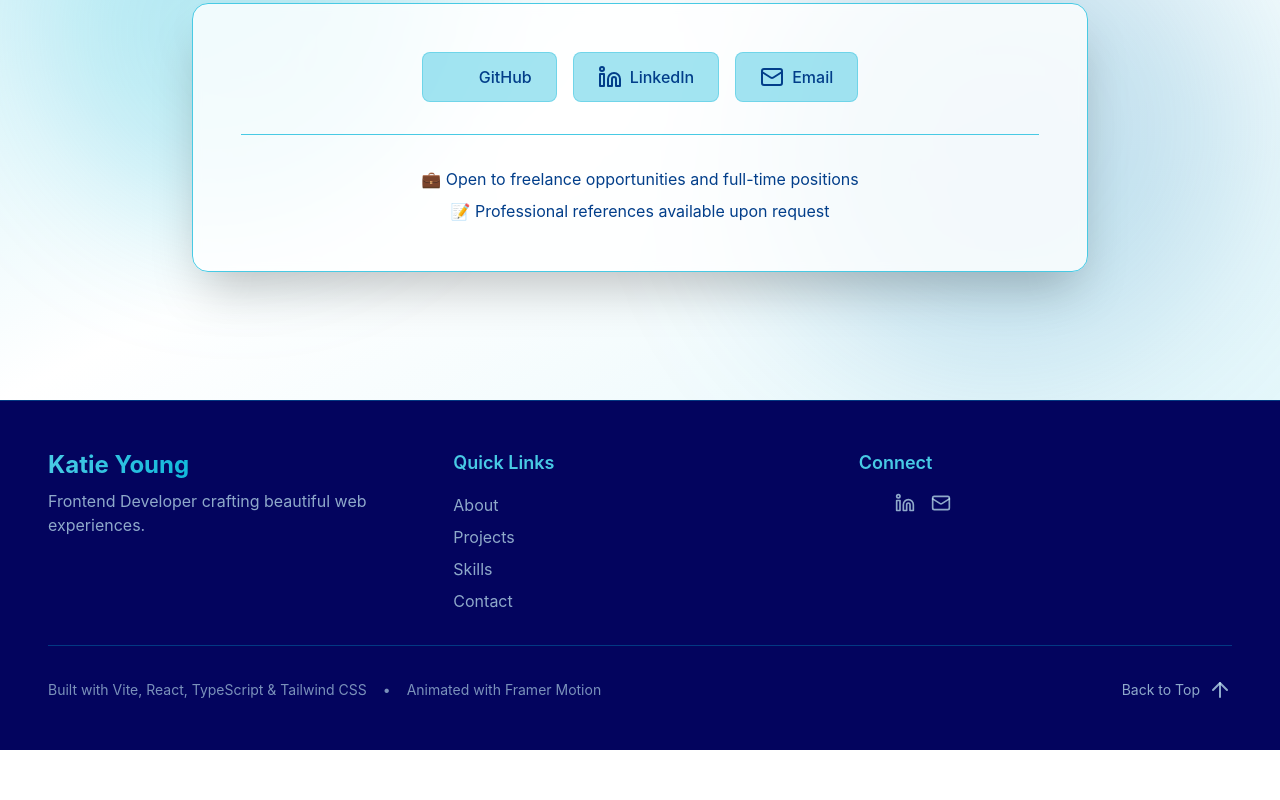
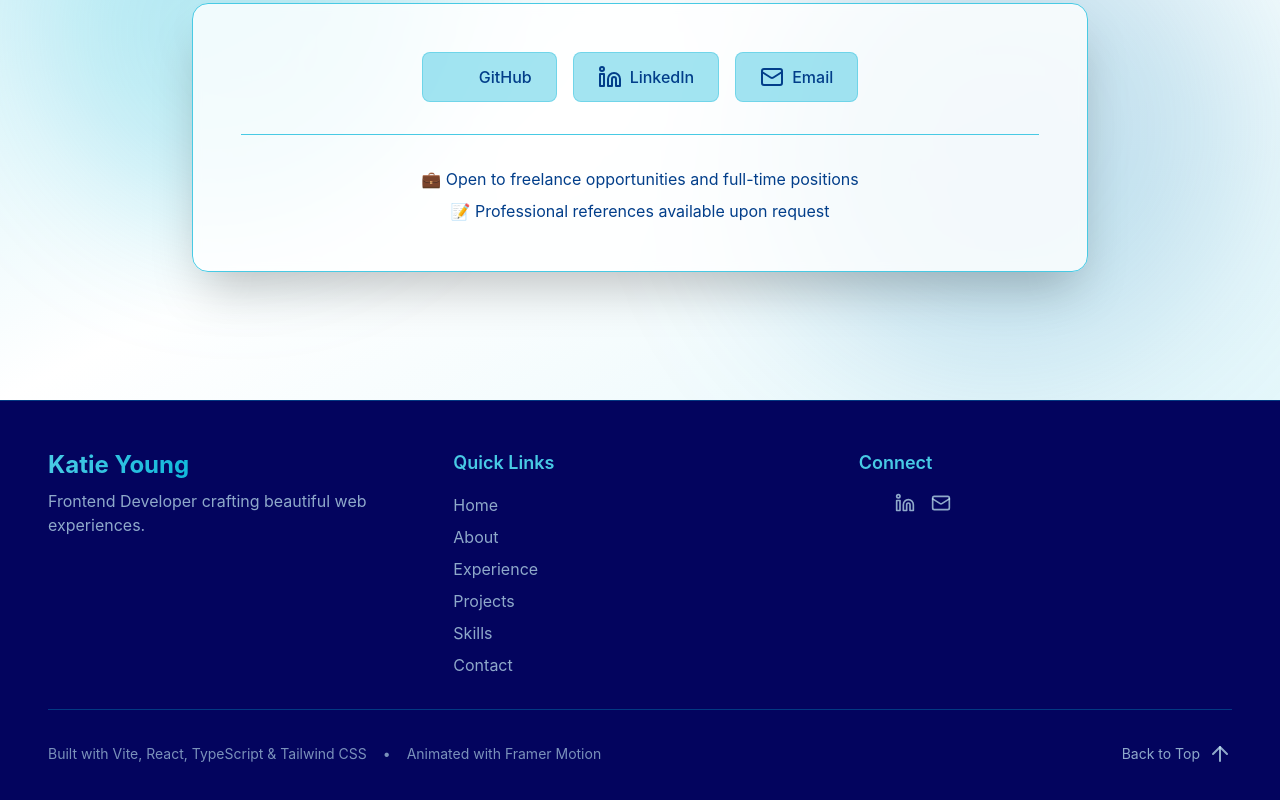
Before and after one commit to cheshirekate8/cheshirekate8.github.io, a React (Vite) app: page / in a window 1280 px wide. Shown: the part 7293-8093 px from the top of the page. Before the commit the page ends 8043 px from the top, so only its background shows below. Built offline with nearby package versions, Linux system fonts and the light colour scheme; some icons are missing.

Commit message:
using navlinks on footer instead of hard code

```diff
--- a/src/components/layout/Footer.tsx
+++ b/src/components/layout/Footer.tsx
@@ -2,6 +2,7 @@ import { SiGithub } from "@icons-pack/react-simple-icons";
 import { motion } from "framer-motion";
 import { ArrowUp, Linkedin, Mail } from "lucide-react";
 import { socialLinks } from "../../data/social";
+import { navLinks } from "../../data/navigation";
 
 const Footer = () => {
   const currentYear = new Date().getFullYear();
@@ -43,38 +44,19 @@ const Footer = () => {
               Quick Links
             </h4>
             <ul className="space-y-2">
-              <li>
-                <a
-                  href="#about"
-                  className="text-light-cyan/70 hover:text-vivid-sky transition-colors"
-                >
-                  About
-                </a>
-              </li>
-              <li>
-                <a
-                  href="#projects"
-                  className="text-light-cyan/70 hover:text-vivid-sky transition-colors"
-                >
-                  Projects
-                </a>
-              </li>
-              <li>
-                <a
-                  href="#skills"
-                  className="text-light-cyan/70 hover:text-vivid-sky transition-colors"
-                >
-                  Skills
-                </a>
-              </li>
-              <li>
-                <a
-                  href="#contact"
-                  className="text-light-cyan/70 hover:text-vivid-sky transition-colors"
-                >
-                  Contact
-                </a>
-              </li>
+              {navLinks.map((navLink) => (
+                <li>
+                  <motion.a
+                    key={navLink.label}
+                    href={navLink.href}
+                    whileHover={{ scale: 1.2, y: -3 }}
+                    className="text-light-cyan/70 hover:text-vivid-sky transition-colors"
+                    aria-label={navLink.label}
+                  >
+                    {navLink.label}
+                  </motion.a>
+                </li>
+              ))}
             </ul>
           </div>
 
```
